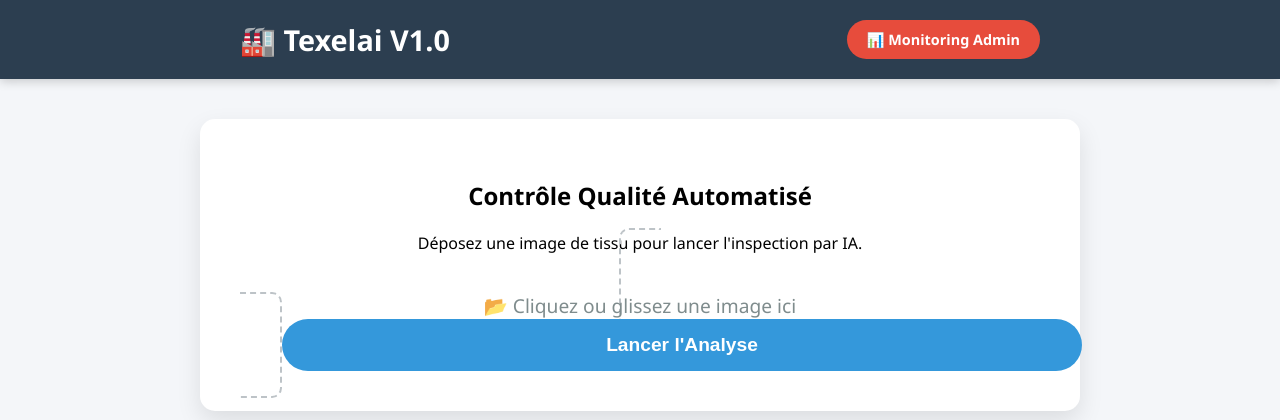
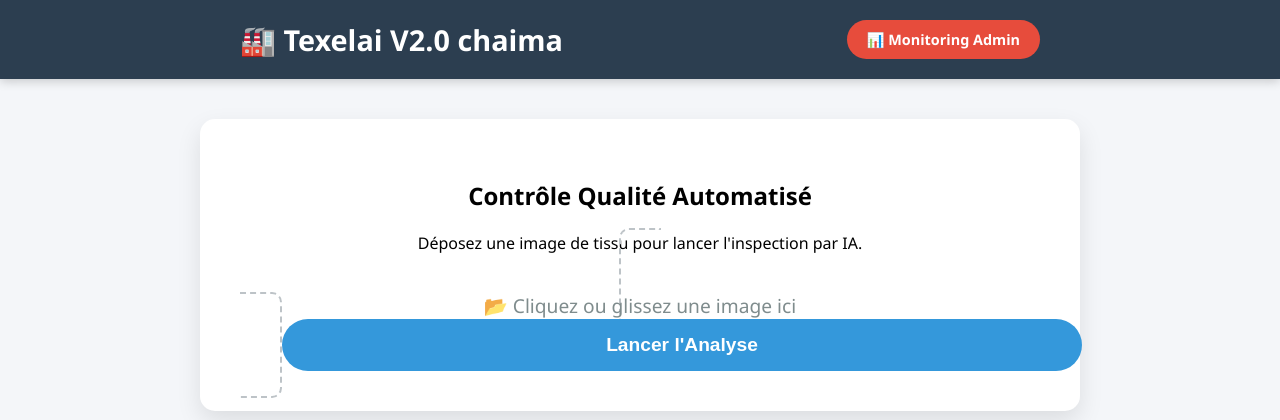
Before and after one commit to Cchaima/IA, a Flask app: page / in a window 1280 px wide. Shown: the top 420 px of the page. Run offline with Flask 3, Linux system fonts and the light colour scheme; some web fonts are replaced.

Commit message:
Update index.html

```diff
--- a/src/templates/index.html
+++ b/src/templates/index.html
@@ -50,7 +50,7 @@
 
     <header>
         <div class="nav-container">
-            <h1>🏭 Texelai V1.0</h1>
+            <h1>🏭 Texelai V2.0 chaima</h1>
             <a href="/dashboard" class="dashboard-btn" target="_blank">📊 Monitoring Admin</a>
         </div>
     </header>
```
